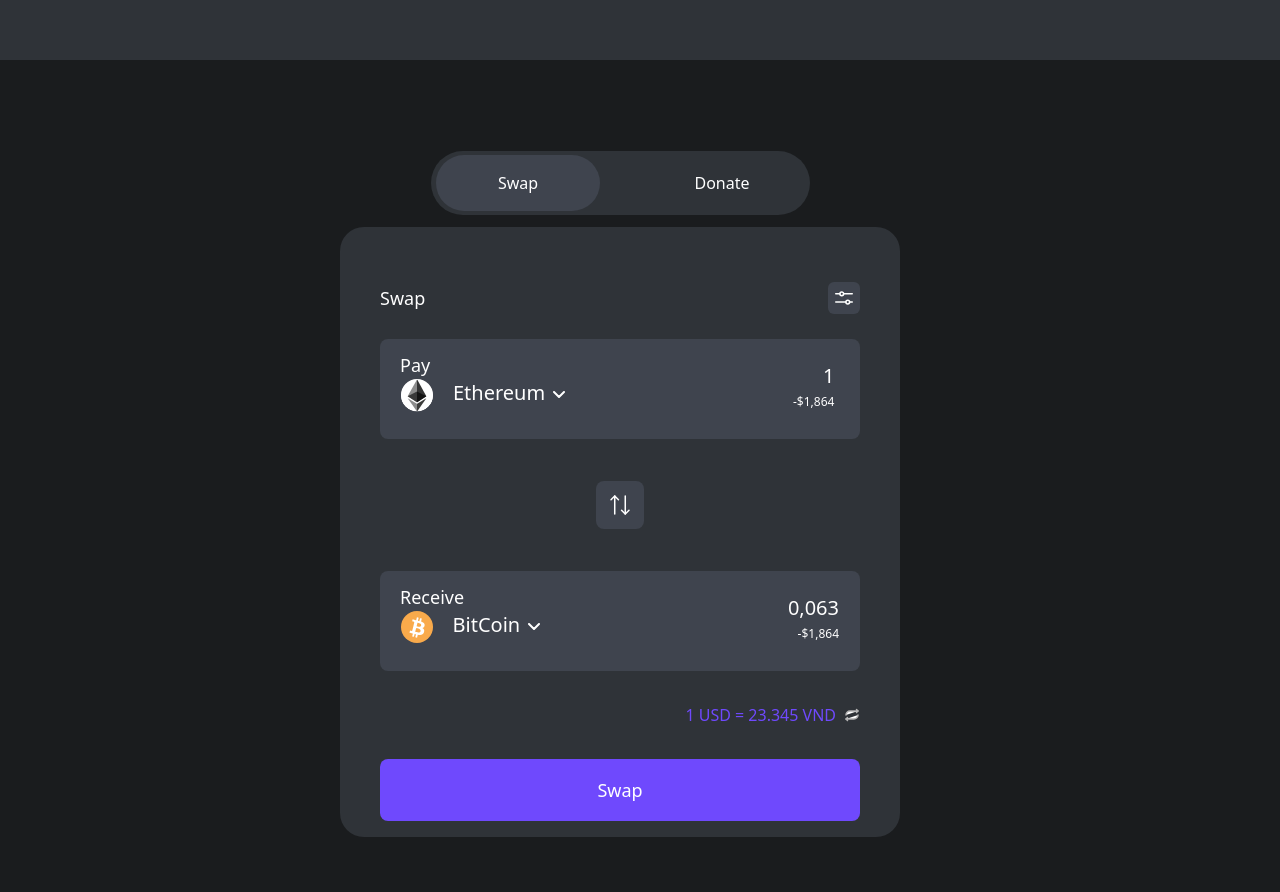
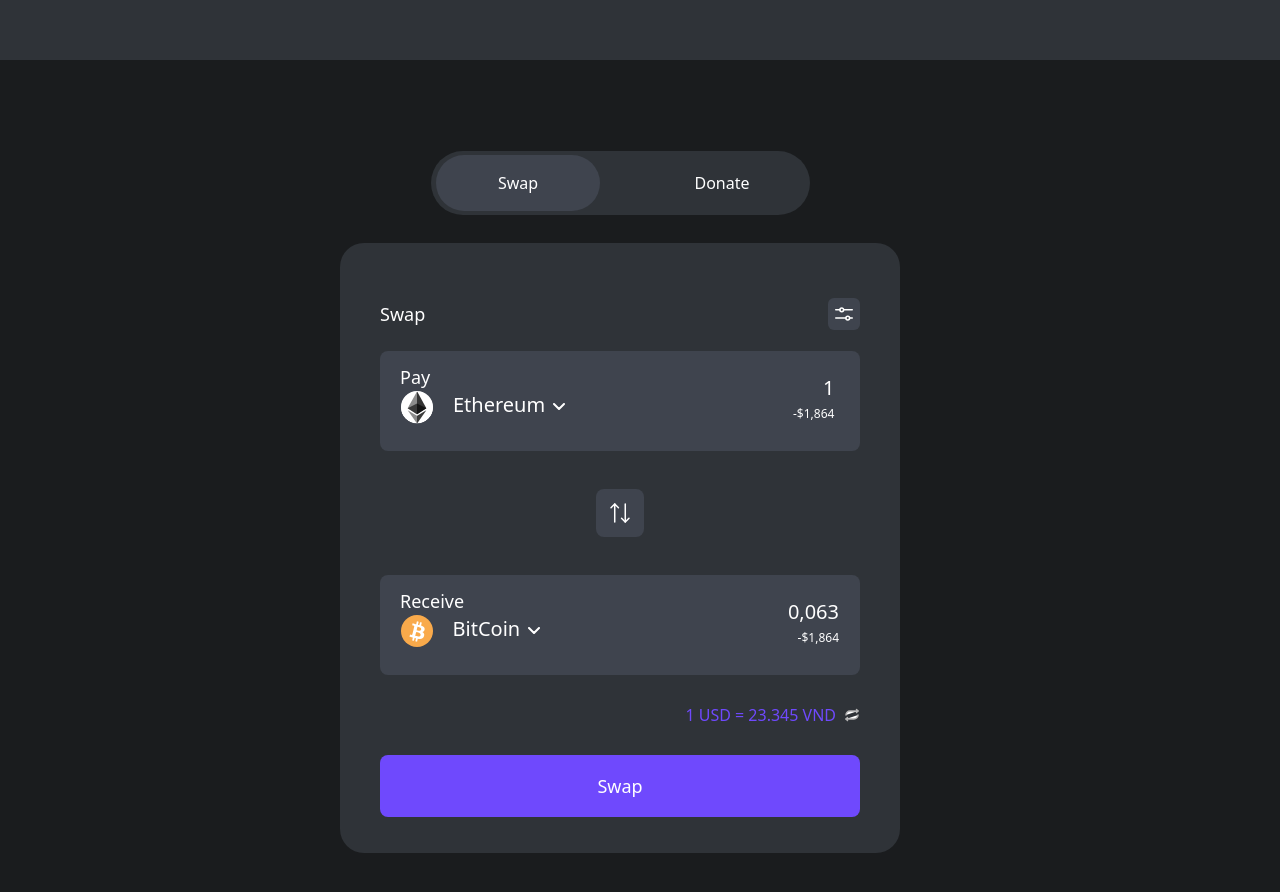
Before and after one commit to tung0101/Fontend_scientist, a React (Create React App) app in the folder client/: page / in a window 1280 px wide. Shown: the top 892 px of the page. Built offline with nearby package versions, Linux system fonts and the light colour scheme.

Commit message:
update 21/10/2023 10h30

```diff
--- a/client/src/components/Swap.jsx
+++ b/client/src/components/Swap.jsx
@@ -14,7 +14,7 @@
         </div>
       </div>
       <div>
-        <div className="w-[560px] h-[610px] bg-[#2F3338] rounded-3xl mt-3 ptb-5 flex justify-center">
+        <div className="w-[560px] h-[610px] bg-[#2F3338] rounded-3xl mt-7 flex justify-center">
           <div className=" text-white w-[480px] h-[518px] my-auto ">
             <div className="w-[480px] h-[50px] gap-20 flex justify-between items-center ">
               <p className="text-lg">Swap</p>
@@ -71,7 +71,7 @@
                 </svg>
               </div>
             </div>
-            <div className=" my-4 py-3 px-5 w-[480px] h-[100px] rounded-lg bg-[#3F444E]">
+            <div className=" my-3 py-3 px-5 w-[480px] h-[100px] rounded-lg bg-[#3F444E]">
               <p className="text-white text-lg ">Pay</p>
               <div className=" flex justify-center">
                 <div className="w-[438px] h-[43px] flex gap-5">
@@ -155,7 +155,7 @@
                 </div>
               </div>
             </div>
-            <div className="my-4 py-4 w-[480px] h-[100px] flex justify-center items-center ">
+            <div className=" w-[480px] h-[100px] flex justify-center items-center ">
               <div className="  w-[48px] h-[48px] rounded-lg bg-[#3F444E] flex  justify-center items-center">
                 <div className="text-white">
                   <svg
@@ -197,7 +197,7 @@
                 </div>
               </div>
             </div>
-            <div className=" my-4 py-3 px-5 w-[480px] h-[100px] rounded-lg bg-[#3F444E]">
+            <div className=" my-3 py-3 px-5 w-[480px] h-[100px] rounded-lg bg-[#3F444E]">
               <p className="text-white text-lg ">Receive</p>
               <div className=" flex justify-center">
                 <div className="w-[438px] h-[43px] flex gap-5">
@@ -241,7 +241,7 @@
                 </div>
               </div>
             </div>
-            <div className=" my-4 flex justify-end py-4 gap-2 ">
+            <div className=" my-3 flex justify-end py-4 gap-2 ">
               <p className="text-[#6F49FD]">1 USD = 23.345 VND</p>
               <div className="flex justify-center items-center">
                 <svg
```
